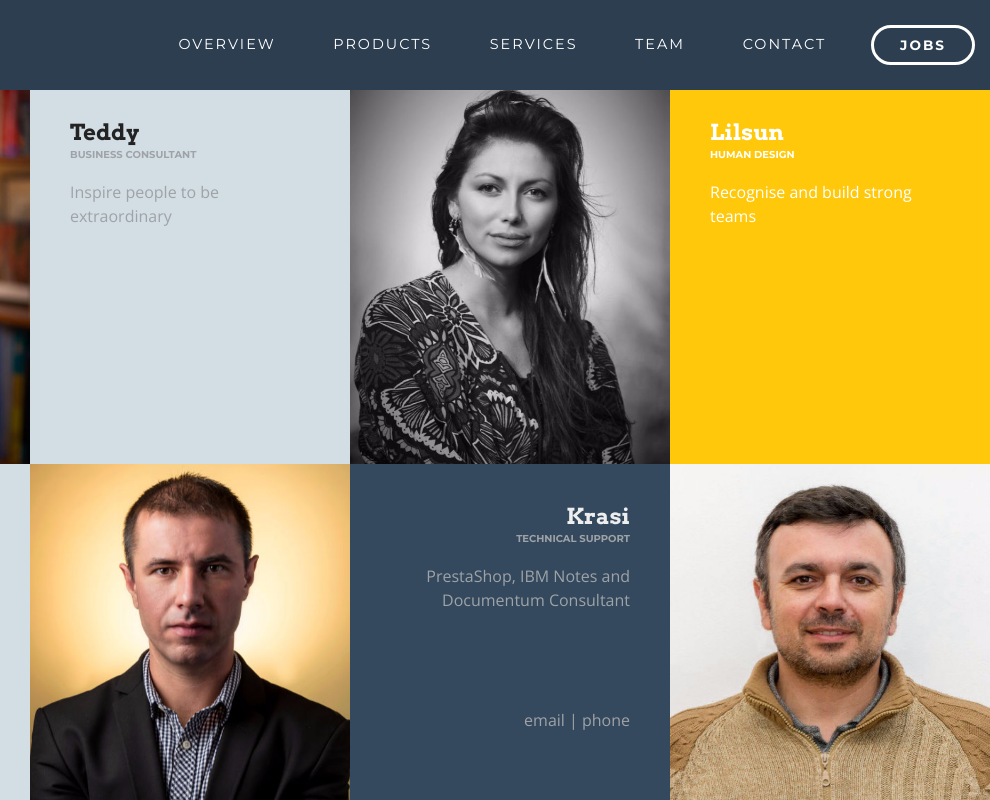
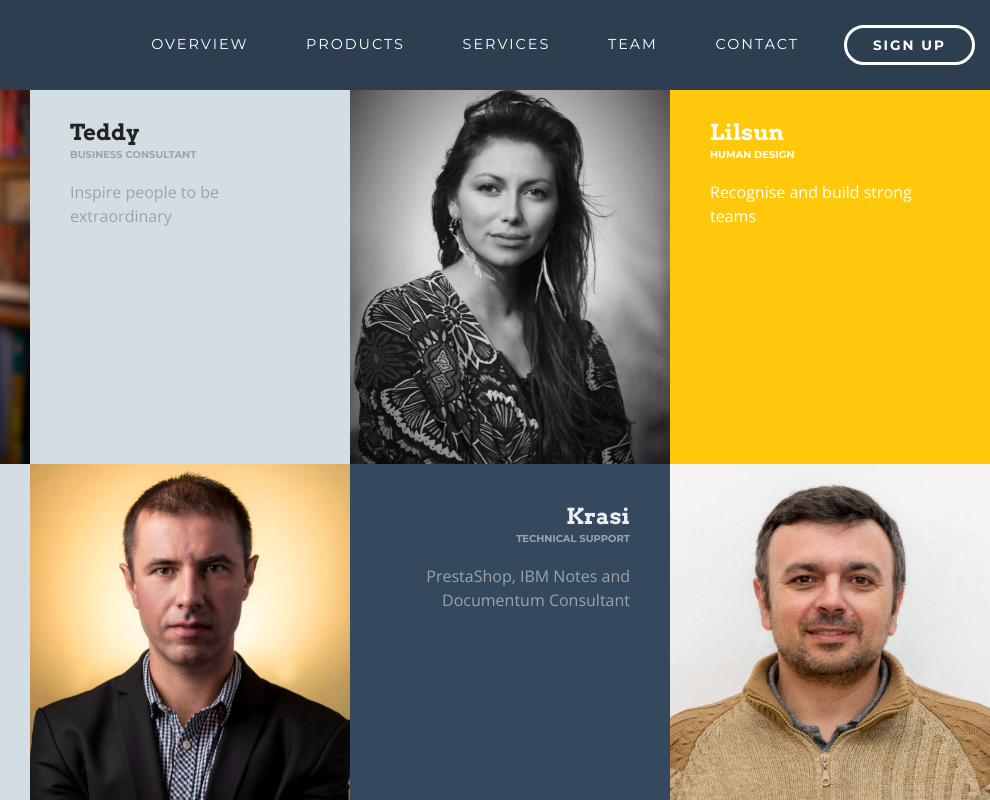
Before and after one commit to eurion-consulting/solutions, a plain HTML site: page team.html in a window 1280 px wide. Shown: the top 800 px of the page, 290-1280 px from the left. Drawn offline with nearby package versions, Linux system fonts and the light colour scheme.

Commit message:
create github pages

```diff
--- a/team.html
+++ b/team.html
@@ -47,7 +47,7 @@
                         <span class="hamburger-icon"></span>
                     </button>
 
-                    <ul class="nav-dropdown collapse pull-xs-right nav navbar-nav navbar-toggleable-sm" id="exCollapsingNavbar"><li class="nav-item dropdown"><a class="nav-link link" href="index.html#header1-6">OVERVIEW</a></li><li class="nav-item dropdown"><a class="nav-link link" href="index.html#news1-s" aria-expanded="false">PRODUCTS</a></li><li class="nav-item dropdown"><a class="nav-link link" href="services.html" aria-expanded="false">SERVICES</a></li><li class="nav-item"><a class="nav-link link" href="team.html" aria-expanded="false">TEAM</a></li><li class="nav-item"><a class="nav-link link" href="index.html#contacts3-c" aria-expanded="false">CONTACT</a></li><li class="nav-item nav-btn"><a class="nav-link btn btn-white btn-white-outline" href="page4.html">JOBS</a></li></ul>
+                    <ul class="nav-dropdown collapse pull-xs-right nav navbar-nav navbar-toggleable-sm" id="exCollapsingNavbar"><li class="nav-item dropdown"><a class="nav-link link" href="index.html#header1-6">OVERVIEW</a></li><li class="nav-item dropdown"><a class="nav-link link" href="index.html#news1-s" aria-expanded="false">PRODUCTS</a></li><li class="nav-item dropdown"><a class="nav-link link" href="services.html" aria-expanded="false">SERVICES</a></li><li class="nav-item"><a class="nav-link link" href="team.html" aria-expanded="false">TEAM</a></li><li class="nav-item"><a class="nav-link link" href="index.html#contacts3-c" aria-expanded="false">CONTACT</a></li><li class="nav-item nav-btn"><a class="nav-link btn btn-white btn-white-outline" href="page4.html">SIGN UP</a></li></ul>
                     <button hidden="" class="navbar-toggler navbar-close" type="button" data-toggle="collapse" data-target="#exCollapsingNavbar">
                         <span class="close-icon"></span>
                     </button>
@@ -104,7 +104,7 @@
           <div class="col-md-6 content">
             <h5 class="title4"><strong>Krasi</strong></h5>
             <h6 class="subtitle4">TECHNICAL SUPPORT</h6>
-          <p class="mbr-section-text text4">PrestaShop, IBM Notes and Documentum Consultant<br><br><br><br><br>email | phone</p>
+          <p class="mbr-section-text text4">PrestaShop, IBM Notes and Documentum Consultant<br><br><br><br><br><br></p>
           </div>
           <div class="col-md-6">
             <div class="person-photo"><img src="assets/images/profile-picture-2-600x750.jpg" class="features-img"></div>
```
Also changed, not shown: index.html (+2 -2 lines), jobs.html (+1 -1 lines), products.html (+1 -1 lines), services.html (+1 -1 lines), 1 other file.
